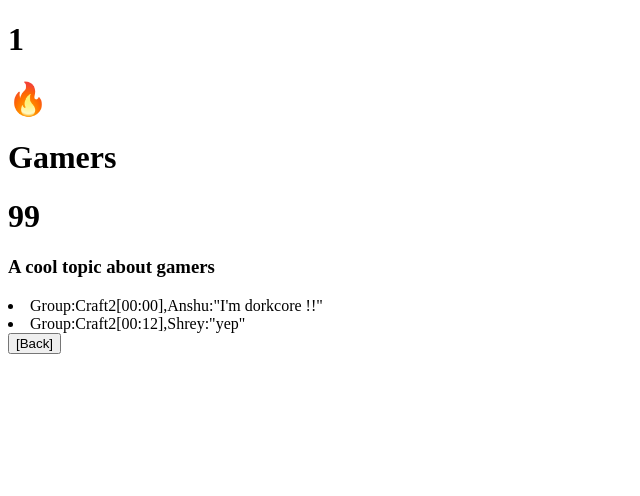
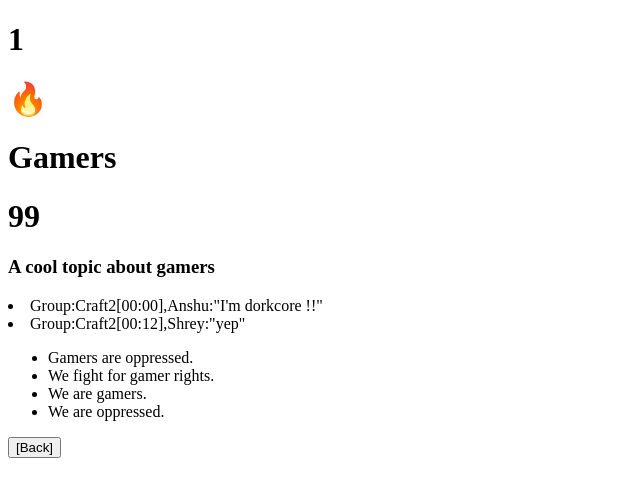
Before and after one commit to shrey150/ketchup, a Next.js app in the folder client/: page /topics/1 in a window 1280 px wide. Shown: the top 496 px of the page, without its empty margins (0-640 px from the left). Built offline with nearby package versions, Linux system fonts and the light colour scheme.

Commit message:
Summary added to topic page - all information now on topic page

```diff
--- a/client/src/pages/topics/[id].tsx
+++ b/client/src/pages/topics/[id].tsx
@@ -3,6 +3,7 @@ import { useRouter } from "next/router"
 import { EXAMPLE_PAYLOAD, Topic, useKetchupState} from "@/services/KetchupState"
 import MessageList from "@/components/MessageList"
 import TopicBanner from "@/components/TopicBanner"
+import Summary from "@/components/Summary"
 import { useMemo, useState } from "react"
 
 
@@ -28,6 +29,7 @@ const TopicPage: NextPage = () => {
                 emoji={topic.emoji}
             />}
             <MessageList messages={topic?.messages ?? []} />
+            {topic && <Summary summary={topic.summary}/>}
             <button onClick={() => router.back()}>[Back]</button>
         </div>
     )
```
